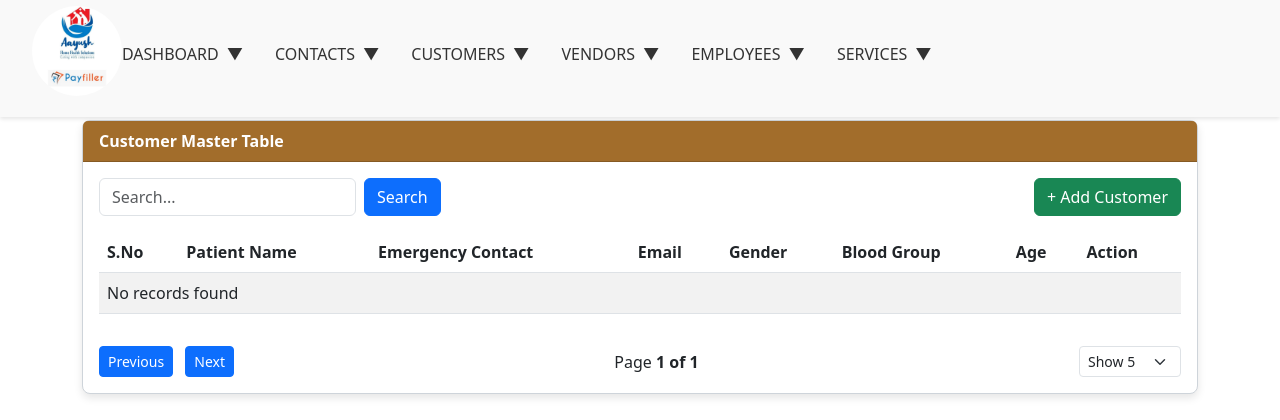
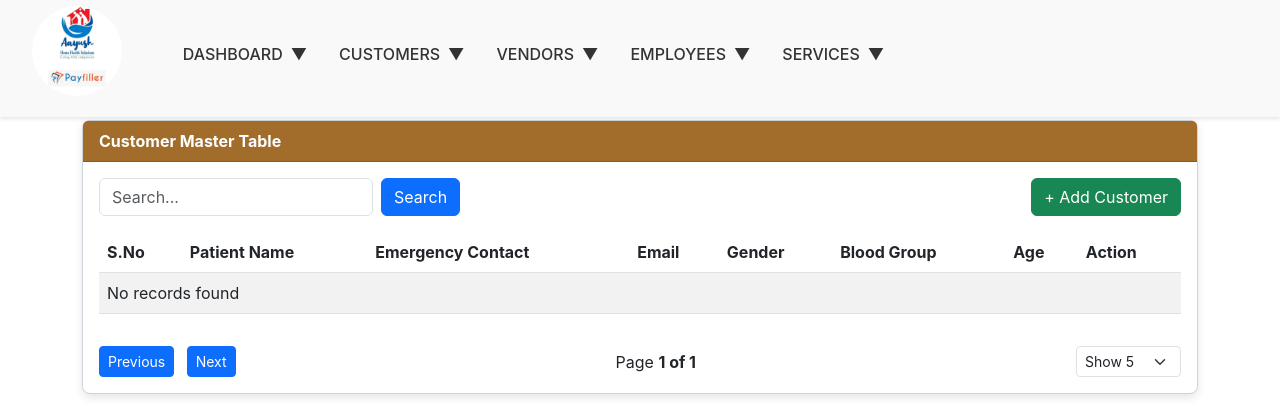
Before and after one commit to PydakulaSoujanya/Ayush, a PHP site: page /customer_table.php in a window 1280 px wide. Shown: the top 420 px of the page. Run offline with PHP 8.4, Linux system fonts and the light colour scheme; data that the repository does not hold is empty; a stand-in replaces the project's code that opens the database connection; some libraries are stand-ins or nearby versions.

Commit message:
changed navbar calling in pages

```diff
--- a/customer_table.php
+++ b/customer_table.php
@@ -5,7 +5,6 @@
 
 // Include database configuration and navbar
 include 'config.php';
-include 'navbar.php';
 
 
 // Pagination variables
@@ -71,6 +70,10 @@
   </style>
 </head>
 <body>
+
+<?php
+include 'navbar.php';
+?>
   <div class="container mt-7">
     <div class="dataTable_card card">
       <div class="card-header">Customer Master Table</div>
--- a/navbar.php
+++ b/navbar.php
@@ -31,19 +31,7 @@
                 </div>
             </div>
 
-            <!-- Masters Dropdown -->
-            <div class="navbar-dropdown" onmouseover="toggleDropdown('contact')" onmouseout="toggleDropdown('contact')">
-               <div> <span class="navbar-dropdown-title">
-                    CONTACTS <span class="dropdown-arrow-icon">▼</span>
-                </span></div>
-                <div class="navbar-dropdown-content" id="contact">
-                    <a href="customer_form1_v1.php">Customer </a>
-                    <!-- <a href="/suppliertable">Supplier Master</a>
-                    <a href="/itemmastertable">Product</a>
-                    <a href="/purity">Purity</a>
-                    <a href="/accountstable">Accounts</a> -->
-                </div>
-            </div>
+
 
             <!-- Transactions Dropdown -->
             <div class="navbar-dropdown" onmouseover="toggleDropdown('customers')" onmouseout="toggleDropdown('customers')">
--- a/vendor_billing_and_payouts.php
+++ b/vendor_billing_and_payouts.php
@@ -1,5 +1,4 @@
 <?php
-include('navbar.php');
 include('config.php'); // Ensure this includes the database connection logic
 
 // Generate a unique Bill ID
@@ -54,7 +53,10 @@
   </style>
 </head>
 <body>
+<?php
+include('navbar.php');
 
+?>
 <div class="container mt-7">
   <h3 class="mb-4"> Vendor Billing and Payouts </h3>
   <form action="vendor_payment_db.php" method="POST" enctype="multipart/form-data">
```
